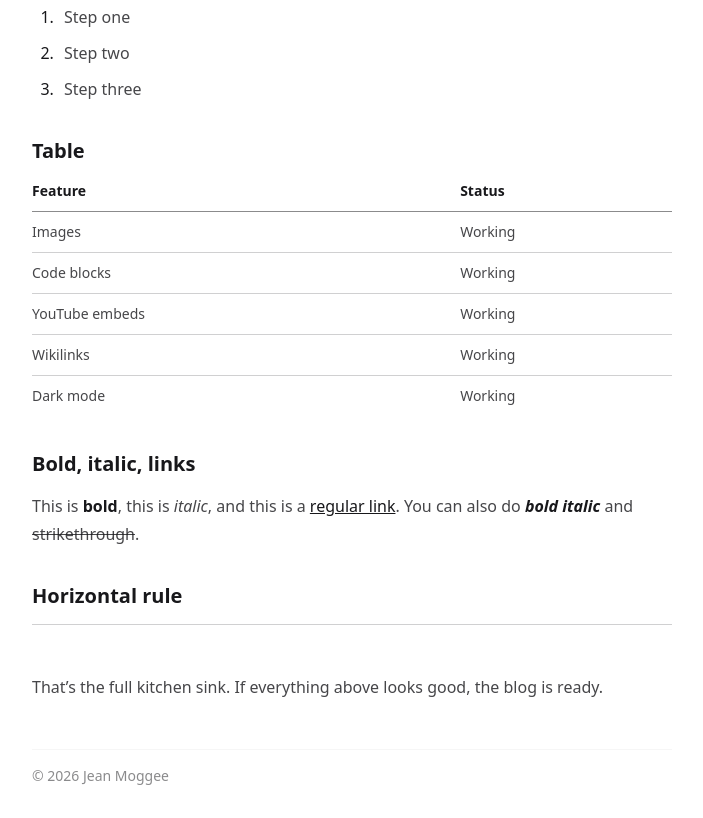
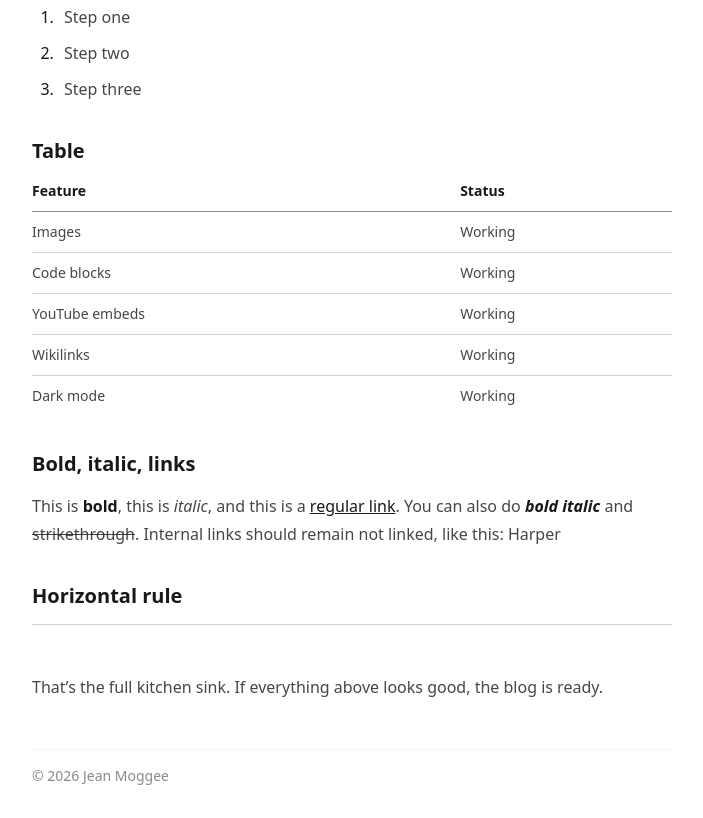
Before and after one commit to jmoggee/jmoggee.github.io, a plain HTML site: page kitchen-sink/index.html in a window 1280 px wide. Shown: the part 2741-3559 px from the top of the page, without its empty margins (288-991 px from the left). Drawn offline with Linux system fonts and the light colour scheme.

Commit message:
blog deploy jmoggee/obsidian-personal@4c7a4fa8afbbfc30f04d85cbfbd05e8cbb98f035

```diff
--- a/kitchen-sink/index.html
+++ b/kitchen-sink/index.html
@@ -88,7 +88,7 @@
 
 <table><thead><tr><th>Feature</th><th>Status</th></tr></thead><tbody><tr><td>Images</td><td>Working</td></tr><tr><td>Code blocks</td><td>Working</td></tr><tr><td>YouTube embeds</td><td>Working</td></tr><tr><td>Wikilinks</td><td>Working</td></tr><tr><td>Dark mode</td><td>Working</td></tr></tbody></table>
 <h3 id="bold-italic-links">Bold, italic, links</h3>
-<p>This is <strong>bold</strong>, this is <em>italic</em>, and this is a <a href="https://example.com">regular link</a>. You can also do <em><strong>bold italic</strong></em> and <del>strikethrough</del>.</p>
+<p>This is <strong>bold</strong>, this is <em>italic</em>, and this is a <a href="https://example.com">regular link</a>. You can also do <em><strong>bold italic</strong></em> and <del>strikethrough</del>. Internal links should remain not linked, like this: Harper</p>
 <h3 id="horizontal-rule">Horizontal rule</h3>
 <hr>
 <p>That’s the full kitchen sink. If everything above looks good, the blog is ready.</p>  </div> </article> </main> <footer class="mt-12 border-t border-base-300 pt-4 text-sm opacity-50"> <p>&copy; 2026 Jean Moggee</p> </footer> </div> </body></html>
```
